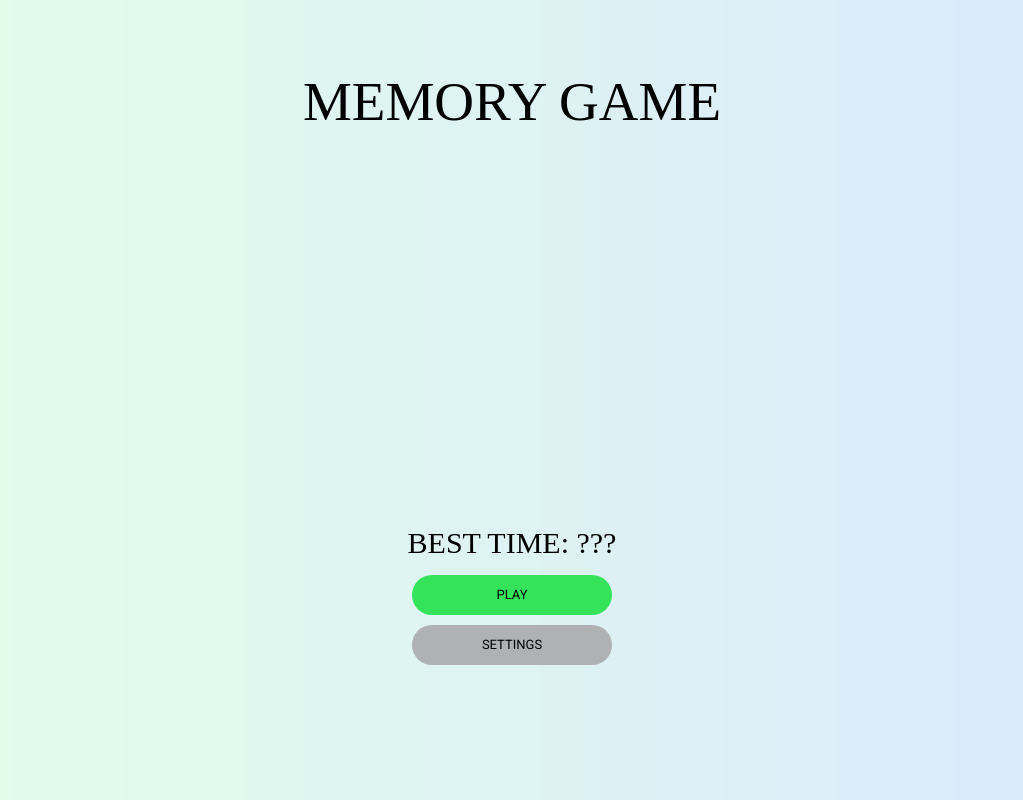
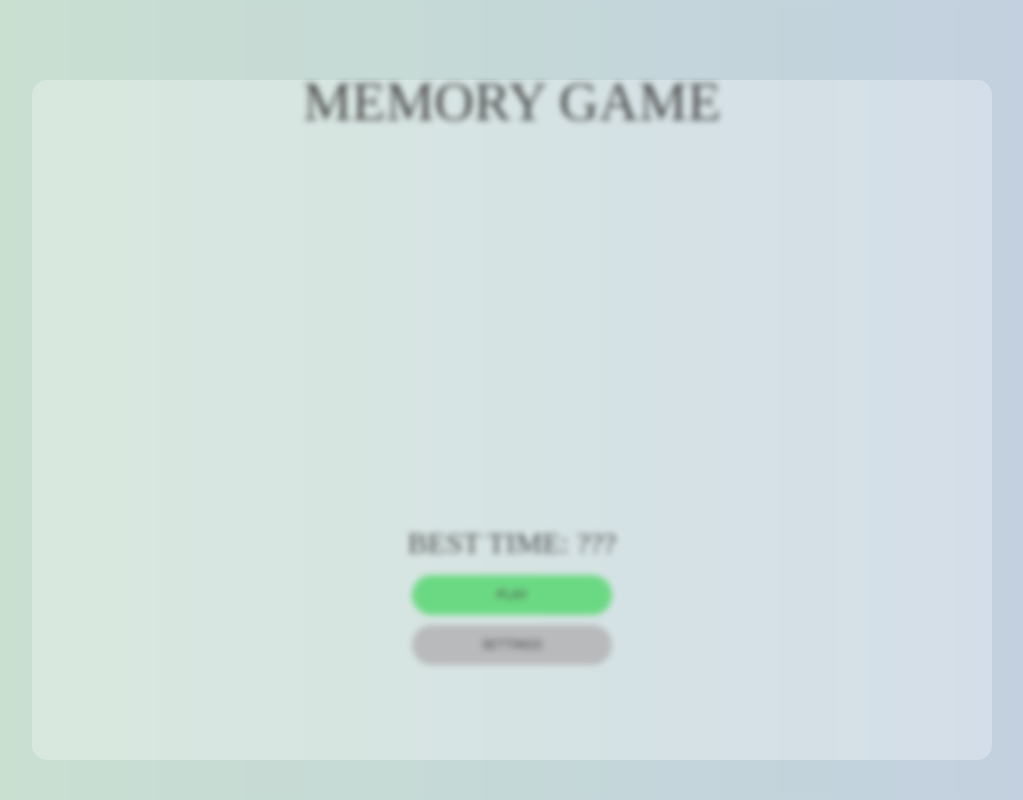
Before and after one commit to minuminuminu/memory-game, a React (Vite) app: page / in a window 1280 px wide. Both pictures are taken after a click on the button "PLAY". Shown: the whole page, without its empty margins (128-1151 px from the left). Built offline with nearby package versions, Linux system fonts and the light colour scheme; a web font is replaced by a local one.

Commit message:
add game interface

```diff
--- a/index.html
+++ b/index.html
@@ -14,6 +14,7 @@
   </head>
   <body>
     <div id="modal"></div>
+    <div id="game"></div>
     <div id="root"></div>
     <script type="module" src="/src/main.jsx"></script>
   </body>
--- a/src/App.jsx
+++ b/src/App.jsx
@@ -1,4 +1,4 @@
-import { Menu } from "./Components/Menu";
+import { Menu } from "./components/Menu";
 
 function App() {
   return <Menu />;
--- /dev/null
+++ b/src/Components/GameModal.jsx
@@ -0,0 +1,62 @@
+import styled from "styled-components";
+import { keyframes } from "styled-components";
+import ReactDom from "react-dom";
+
+const transitionIn = keyframes`
+  from {
+    opacity:0;
+    transform: rotateY(-10deg);
+  }
+
+  to{
+    opacity:1;
+    transform:rotateY(0)
+  }
+`;
+
+const ModalBackground = styled.div`
+  width: 100vw;
+  height: 100vh;
+  display: flex;
+  justify-content: center;
+  align-items: center;
+  flex-direction: column;
+  background-color: #0000001c;
+  position: absolute;
+  z-index: 2;
+  backdrop-filter: blur(3px);
+
+  animation: ${(props) => (props.loaded ? transitionIn : null)} 0.75s;
+`;
+
+const ModalContainer = styled.div`
+  width: 75vw;
+  height: 85vh;
+  margin-top: 5vh;
+  position: absolute;
+  display: flex;
+  align-items: center;
+  justify-content: center;
+  border-radius: 15px;
+  background-color: #ffffff4b;
+`;
+
+export const GameModal = (props) => {
+  let exit = () => {
+    props.close();
+  };
+
+  return ReactDom.createPortal(
+    <>
+      {props.modal ? (
+        <ModalBackground
+          onClick={() => exit()}
+          loaded={props.modal ? true : false}
+        >
+          <ModalContainer onClick={(e) => e.stopPropagation()}></ModalContainer>
+        </ModalBackground>
+      ) : null}
+    </>,
+    document.getElementById("game")
+  );
+};
--- a/src/Components/Menu.jsx
+++ b/src/Components/Menu.jsx
@@ -9,15 +9,26 @@ import {
 } from "../styles/MenuStyles";
 import { SettingsModal } from "./SettingsModal";
 import { useState } from "react";
+import { GameModal } from "./GameModal";
 
 export const Menu = () => {
   const [highScore, setHighScore] = useState(
     localStorage.getItem("high_score")
   );
   const [modal, setModal] = useState(false);
+  const [game, setGame] = useState(false);
+  const [settings, setSettings] = useState({
+    cardAmount: 12,
+    time: 30000,
+    tries: "3",
+  });
 
-  const toggle = () => {
+  const toggleModal = () => {
     setModal(!modal);
+  };
+
+  const toggleGame = () => {
+    setGame(!game);
   };
 
   let newHighScore = (highscore) => {
@@ -33,10 +44,16 @@ export const Menu = () => {
         <HighScore>
           BEST TIME: {highScore == null ? "???" : highScore}
         </HighScore>
-        <PlayButton>PLAY</PlayButton>
-        <SettingsButton onClick={() => toggle()}>SETTINGS</SettingsButton>
+        <PlayButton onClick={() => toggleGame()}>PLAY</PlayButton>
+        <SettingsButton onClick={() => toggleModal()}>SETTINGS</SettingsButton>
       </UI>
-      <SettingsModal modal={modal} close={toggle} />
+      <GameModal modal={game} close={toggleGame} settings={settings} />
+      <SettingsModal
+        modal={modal}
+        close={toggleModal}
+        settings={settings}
+        setSettings={setSettings}
+      />
     </MenuContainer>
   );
 };
--- a/src/Components/SettingsModal.jsx
+++ b/src/Components/SettingsModal.jsx
@@ -12,18 +12,6 @@ const transitionIn = keyframes`
   to{
     opacity:1;
     transform:rotateY(0)
-  }
-`;
-
-const transitionOut = keyframes`
-  from {
-    opacity:1;
-    transform: rotateY(0);
-  }
-
-  to{
-    opacity:0;
-    transform:rotateY(-10deg)
   }
 `;
 
@@ -123,19 +111,14 @@ const CancelButton = styled.button`
 export const SettingsModal = (props) => {
   const { register, handleSubmit } = useForm();
 
-  let settings = {
-    cardAmount: 12,
-    time: 30000,
-    tries: "3",
-  };
-
   const onSubmit = (data) => {
-    settings = {
+    props.setSettings({
       cardAmount: parseInt(data.cardAmount),
       time: parseInt(data.time),
-      tries: data.cardAmount,
-    };
-    console.log(settings);
+      tries: data.tries,
+    });
+
+    props.close();
   };
 
   let cancel = () => {
@@ -173,7 +156,7 @@ export const SettingsModal = (props) => {
                   <select {...register("time")}>
                     <option value={30000}>30 sec</option>
                     <option value={60000}>1 min</option>
-                    <option value={"infinite"}>Endless</option>
+                    <option value={null}>Endless</option>
                   </select>
                 </Option>
               </Content>
```
